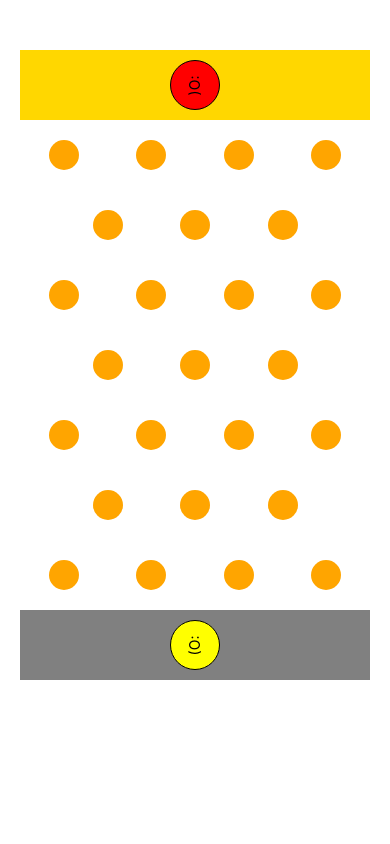
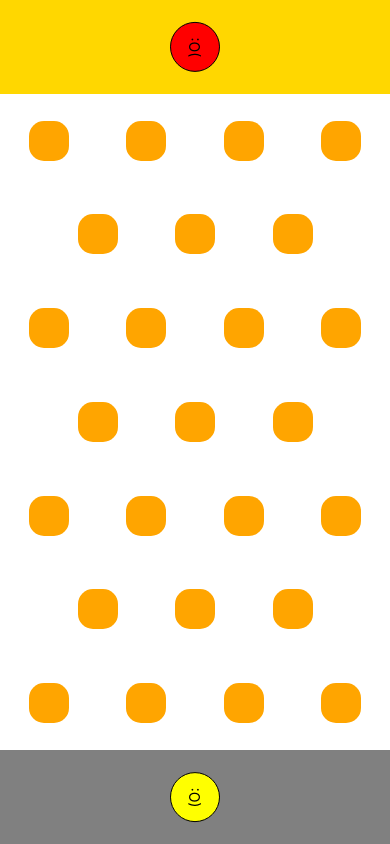
Before and after one commit to daveknights/cross-the-void, a React Native app: screen / in a window 390 px wide. Built offline with nearby package versions, Linux system fonts and the light colour scheme.

Commit message:
Make layout more adaptive to different device heights

```diff
--- a/App.js
+++ b/App.js
@@ -1,55 +1,60 @@
 import { StatusBar } from 'expo-status-bar';
-import { useEffect, useRef, useState } from 'react';
+import { useRef, useState } from 'react';
 import { StyleSheet, Text, TouchableOpacity, View, Animated, Dimensions } from 'react-native';
 
-const halfUnit = ((Dimensions.get('window').width - 40) / 4) / 2;
-const fullUnit = (Dimensions.get('window').width - 40) / 4;
-const unit = (Dimensions.get('window').width - 40) / 20;
+const halfWUnit = ((Dimensions.get('window').width) / 4) / 2;
+const fullWUnit = (Dimensions.get('window').width) / 4;
+const halfHUnit = ((Dimensions.get('window').height) / 9) / 2;
+const fullHUnit = (Dimensions.get('window').height) / 9;
+const playerSize = 50;
+const wOffset = playerSize / 2;
+const hOffset = -(fullHUnit - 50) / 2;
+// Temp characters
 const player = '(O:';
 const opponent = ')O:';
 
 const platforms = {
-    start: {pos: {x: (fullUnit * 2) - 25, y: -40}},
+    finish: {pos: {x: (fullWUnit * 2) - wOffset, y: -((fullHUnit * 4) + halfHUnit + hOffset)}},
     row1: {
-        p1: {x: halfUnit - 25, y: -530},
-        p2: {x: fullUnit + halfUnit - 25, y: -530},
-        p3: {x: (fullUnit * 2) + halfUnit - 25, y: -530},
-        p4: {x: (fullUnit * 3) + halfUnit - 25, y: -530},
+        p1: {x: halfWUnit - wOffset, y: -((fullHUnit * 3) + halfHUnit + hOffset)},
+        p2: {x: fullWUnit + halfWUnit - wOffset, y: -((fullHUnit * 3) + halfHUnit + hOffset)},
+        p3: {x: (fullWUnit * 2) + halfWUnit - wOffset, y: -((fullHUnit * 3) + halfHUnit + hOffset)},
+        p4: {x: (fullWUnit * 3) + halfWUnit - wOffset, y: -((fullHUnit * 3) + halfHUnit + hOffset)},
     },
     row2: {
-        p5: {x: fullUnit - 25, y: -460},
-        p6: {x: (fullUnit * 2) - 25, y: -460},
-        p7: {x: (fullUnit * 3) - 25, y: -460},
+        p5: {x: fullWUnit - wOffset, y: -((fullHUnit * 2) + halfHUnit + hOffset)},
+        p6: {x: (fullWUnit * 2) - wOffset, y: -((fullHUnit * 2) + halfHUnit + hOffset)},
+        p7: {x: (fullWUnit * 3) - wOffset, y: -((fullHUnit * 2) + halfHUnit + hOffset)},
     },
     row3: {
-        p8: {x: halfUnit - 25, y: -390},
-        p9: {x: fullUnit + halfUnit - 25, y: -390},
-        p10: {x: (fullUnit * 2) + halfUnit - 25, y: -390},
-        p11: {x: (fullUnit * 3) + halfUnit - 25, y: -390},
+        p8: {x: halfWUnit - wOffset, y: -(fullHUnit + halfHUnit + hOffset)},
+        p9: {x: fullWUnit + halfWUnit - wOffset, y: -(fullHUnit + halfHUnit + hOffset)},
+        p10: {x: (fullWUnit * 2) + halfWUnit - wOffset, y: -(fullHUnit + halfHUnit + hOffset)},
+        p11: {x: (fullWUnit * 3) + halfWUnit - wOffset, y: -(fullHUnit + halfHUnit + hOffset)},
     },
     row4: {
-        p12: {x: fullUnit - 25, y: -320},
-        p13: {x: (fullUnit * 2) - 25, y: -320},
-        p14: {x: (fullUnit * 3) - 25, y: -320},
+        p12: {x: fullWUnit - wOffset, y: -(halfHUnit + hOffset)},
+        p13: {x: (fullWUnit * 2) - wOffset, y: -(halfHUnit + hOffset)},
+        p14: {x: (fullWUnit * 3) - wOffset, y: -(halfHUnit + hOffset)},
     },
     row5: {
-        p15: {x: halfUnit - 25, y: -250},
-        p16: {x: fullUnit + halfUnit - 25, y: -250},
-        p17: {x: (fullUnit * 2) + halfUnit - 25, y: -250},
-        p18: {x: (fullUnit * 3) + halfUnit - 25, y: -250},
+        p15: {x: halfWUnit - wOffset, y: fullHUnit - (halfHUnit + hOffset)},
+        p16: {x: fullWUnit + halfWUnit - wOffset, y: fullHUnit - (halfHUnit + hOffset)},
+        p17: {x: (fullWUnit * 2) + halfWUnit - wOffset, y: fullHUnit - (halfHUnit + hOffset)},
+        p18: {x: (fullWUnit * 3) + halfWUnit - wOffset, y: fullHUnit - (halfHUnit + hOffset)},
     },
     row6: {
-        p19: {x: fullUnit - 25, y: -180},
-        p20: {x: (fullUnit * 2) - 25, y: -180},
-        p21: {x: (fullUnit * 3) - 25, y: -180},
+        p19: {x: fullWUnit - wOffset, y: (fullHUnit * 2) - (halfHUnit + hOffset)},
+        p20: {x: (fullWUnit * 2) - wOffset, y: (fullHUnit * 2) - (halfHUnit + hOffset)},
+        p21: {x: (fullWUnit * 3) - wOffset, y: (fullHUnit * 2) - (halfHUnit + hOffset)},
     },
     row7: {
-        p22: {x: halfUnit - 25, y: -110},
-        p23: {x: fullUnit + halfUnit - 25, y: -110},
-        p24: {x: (fullUnit * 2) + halfUnit - 25, y: -110},
-        p25: {x: (fullUnit * 3) + halfUnit - 25, y: -110},
+        p22: {x: halfWUnit - wOffset, y: (fullHUnit * 3) - (halfHUnit + hOffset)},
+        p23: {x: fullWUnit + halfWUnit - wOffset, y: (fullHUnit * 3) - (halfHUnit + hOffset)},
+        p24: {x: (fullWUnit * 2) + halfWUnit - wOffset, y: (fullHUnit * 3) - (halfHUnit + hOffset)},
+        p25: {x: (fullWUnit * 3) + halfWUnit - wOffset, y: (fullHUnit * 3) - (halfHUnit + hOffset)},
     },
-    finish: {pos: {x: (fullUnit * 2) - 25, y: -600}},
+    start: {pos: {x: (fullWUnit * 2) - wOffset, y: (fullHUnit * 3) + (halfHUnit - hOffset)}},
 }
 
 const validMoves = {
@@ -85,7 +90,7 @@ export default function App() {
     const slide = useRef(new Animated.Value(0)).current;
     const [selectedRow, setSelectedRow] = useState('start');
     const [selectedPlatfom, setSelectedPlatfom] = useState('pos');
-    const [playerPosition, setPlayerPosition] = useState([(fullUnit * 2) - 25, -40]);
+    const [playerPosition, setPlayerPosition] = useState([(fullWUnit * 2) - wOffset, (fullHUnit * 3) + (halfHUnit - hOffset)]);
     const [currentPos, setCurrentPos] = useState('start');
 
     const traverse = () => {
@@ -157,7 +162,7 @@ export default function App() {
             </Animated.View>
             <View style={{...styles.zone, ...styles.startZone}}>
             </View>
-        <StatusBar style="auto" />
+            <StatusBar hidden style="auto" />
         </View>
     );
 }
@@ -166,21 +171,26 @@ const styles = StyleSheet.create({
     container: {
         flex: 1,
         backgroundColor: '#fff',
-        padding: 20,
-        paddingTop: 50,
+        height: Dimensions.get('window').height,
+        justifyContent: 'center',
+        padding: 0,
     },
     zone: {
         backgroundColor: 'gold',
-        height: 70,
         justifyContent: 'center',
+        position: 'absolute',
+        width: '100%',
     },
     startZone: {
         backgroundColor: 'grey',
-        transform: [{translateY: -100}],
+        bottom: 0,
+        height: fullHUnit,
     },
     endZone: {
         alignItems: 'center',
-        backgroundColor: 'gold'
+        backgroundColor: 'gold',
+        height: fullHUnit,
+        top: 0,
     },
     gem: {
         backgroundColor: '#c57',
@@ -189,34 +199,35 @@ const styles = StyleSheet.create({
         width: 30,
     },
     void: {
-        transform: [{translateY: -50}],
+        height: fullHUnit * 7,
+        position: 'absolute',
     },
     rowOf3: {
-        paddingLeft: halfUnit,
+        paddingLeft: halfWUnit,
     },
     platformRow: {
         flexDirection: 'row',
     },
     platformWrapper: {
         alignItems: 'center',
-        height: 70,
+        height: fullHUnit,
         justifyContent: 'center',
-        width: fullUnit,
+        width: fullWUnit,
     },
     platform: {
         backgroundColor: 'orange',
         borderRadius: 15,
-        height: 30,
-        width: 30,
+        height: 40,
+        width: 40,
     },
     character: {
         alignItems: 'center',
         borderColor: 'black',
         borderWidth: 1,
         borderRadius: 25,
-        height: 50,
+        height: playerSize,
         justifyContent: 'center',
-        width: 50,
+        width: playerSize,
         zIndex: 1,
     },
     characterFace: {
@@ -228,8 +239,8 @@ const styles = StyleSheet.create({
     opponent: {
         backgroundColor: 'red',
         transform: [
-            {translateX: (fullUnit * 2) - 25},
-            {translateY: -60},
+            {translateX: (fullWUnit * 2) - wOffset},
+            {translateY: -((fullHUnit * 3) + halfHUnit - hOffset)},
         ]
     }
 });
```
